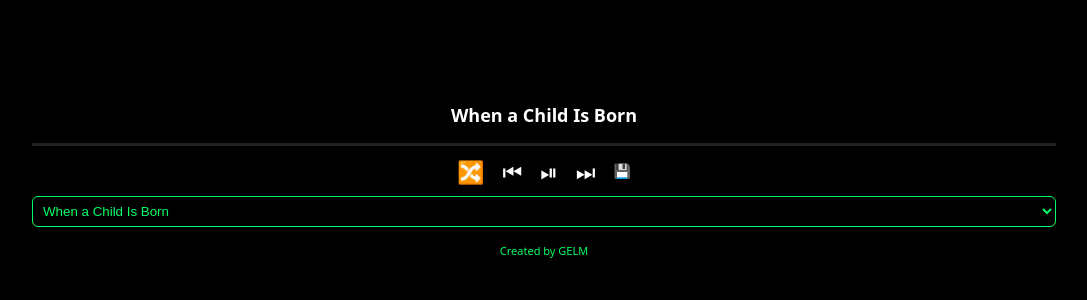
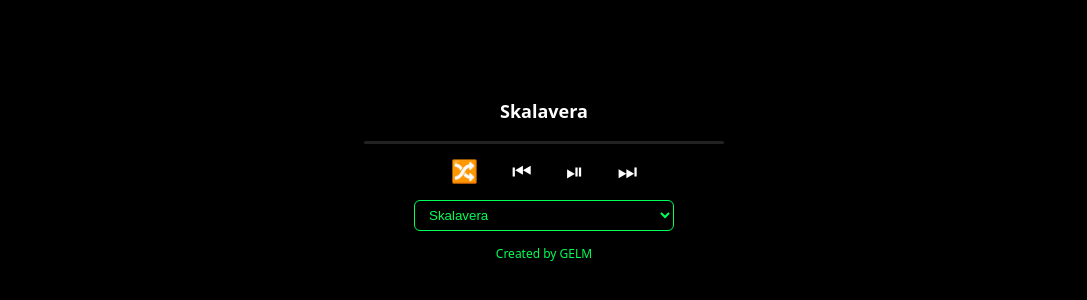
Before and after one commit to gelm2mil/play, a plain HTML site: page index.html in a window 1280 px wide. Shown: the part 220-520 px from the top of the page, without its empty margins (96-1183 px from the left). Drawn offline with Linux system fonts and the light colour scheme.

Commit message:
Update index.html

```diff
--- a/index.html
+++ b/index.html
@@ -2,7 +2,7 @@
 <html lang="es">
 <head>
 <meta charset="utf-8">
-<meta name="viewport" content="width=device-width, initial-scale=1">
+<meta name="viewport" content="width=device-width,initial-scale=1">
 <title>GELM Player</title>
 
 <link rel="manifest" href="manifest.json">
@@ -11,29 +11,28 @@
 <style>
 html,body{
   margin:0;
+  padding:0;
   height:100%;
   background:#000;
   color:#fff;
   font-family:system-ui,-apple-system,Segoe UI,Roboto,Arial;
 }
-
 .app{
   min-height:100vh;
   display:flex;
   flex-direction:column;
   justify-content:center;
   align-items:center;
-  gap:10px;
+  gap:14px;
 }
-
 .title{
   font-size:18px;
   font-weight:600;
-  margin-bottom:6px;
+  margin-bottom:4px;
 }
-
 .progress{
   width:80%;
+  max-width:360px;
   height:3px;
   background:#222;
   border-radius:3px;
@@ -42,176 +41,166 @@ html,body{
 .bar{
   height:100%;
   width:0%;
-  background:#00ff66;
+  background:#00ff55;
 }
-
 .controls{
   display:flex;
-  gap:18px;
+  gap:22px;
   align-items:center;
+}
+.controls button{
+  background:none;
+  border:none;
+  color:#fff;
   font-size:22px;
 }
-
-.controls span{
-  cursor:pointer;
-  user-select:none;
+.controls button.shuffle.active{
+  color:#00ff55;
 }
-
 select{
-  width:80%;
   background:#000;
-  color:#00ff66;
-  border:1px solid #00ff66;
+  color:#00ff55;
+  border:1px solid #00ff55;
   border-radius:6px;
-  padding:6px;
+  padding:6px 10px;
+  width:260px;
 }
-
-.offline{
-  font-size:13px;
-  color:#00ff66;
-  display:none;
-}
-
 .footer{
-  margin-top:6px;
-  font-size:11px;
-  color:#00ff66;
-}
-
-.save{
-  font-size:14px;
-  cursor:pointer;
-  color:#00ff66;
+  font-size:12px;
+  color:#00ff55;
 }
 </style>
 </head>
 
 <body>
 <div class="app">
-
-  <div class="title" id="title">Cargando...</div>
+  <div id="songTitle" class="title">Cargando...</div>
 
   <div class="progress">
-    <div class="bar" id="bar"></div>
+    <div id="bar" class="bar"></div>
   </div>
 
   <div class="controls">
-    <span id="shuffle">🔀</span>
-    <span id="prev">⏮</span>
-    <span id="play">⏯</span>
-    <span id="next">⏭</span>
-    <span id="save" class="save">💾</span>
+    <button class="shuffle" id="shuffleBtn">🔀</button>
+    <button onclick="prevSong()">⏮</button>
+    <button onclick="togglePlay()">⏯</button>
+    <button onclick="nextSong()">⏭</button>
   </div>
 
-  <select id="list"></select>
-  <div class="offline" id="offline">✔ Disponible offline</div>
+  <select id="songSelect"></select>
 
   <div class="footer">Created by GELM</div>
-
-  <audio id="audio"></audio>
 </div>
 
+<audio id="audio" crossorigin="anonymous"></audio>
+
 <script>
-/* PWA */
-if("serviceWorker" in navigator){
-  navigator.serviceWorker.register("sw.js");
-}
-
 const audio = document.getElementById("audio");
-const title = document.getElementById("title");
+const titleEl = document.getElementById("songTitle");
 const bar = document.getElementById("bar");
-const list = document.getElementById("list");
-const offlineTag = document.getElementById("offline");
-
-const playBtn = document.getElementById("play");
-const nextBtn = document.getElementById("next");
-const prevBtn = document.getElementById("prev");
-const shuffleBtn = document.getElementById("shuffle");
-const saveBtn = document.getElementById("save");
+const select = document.getElementById("songSelect");
+const shuffleBtn = document.getElementById("shuffleBtn");
 
 let playlist = [];
-let order = [];
 let index = 0;
 let shuffle = true;
 
-/* Cargar JSON */
-fetch("musica.json").then(r=>r.json()).then(data=>{
-  playlist = data;
-  buildOrder();
-  buildList();
-  playCurrent();
-});
+/* -------- MEDIA SESSION (FIX PANTALLA BLOQUEADA) -------- */
+function updateMediaSession(song){
+  if(!("mediaSession" in navigator)) return;
 
-/* Orden aleatorio */
-function buildOrder(){
-  order = [...playlist.keys()];
-  if(shuffle){
-    order.sort(()=>Math.random()-0.5);
-  }
+  navigator.mediaSession.metadata = new MediaMetadata({
+    title: song.title,
+    artist: "GELM Música Variada",
+    album: "GELM Player",
+    artwork:[
+      {src:"icons/icon-192.png",sizes:"192x192",type:"image/png"},
+      {src:"icons/icon-512.png",sizes:"512x512",type:"image/png"}
+    ]
+  });
+
+  navigator.mediaSession.setActionHandler("play",()=>audio.play());
+  navigator.mediaSession.setActionHandler("pause",()=>audio.pause());
+  navigator.mediaSession.setActionHandler("previoustrack",prevSong);
+  navigator.mediaSession.setActionHandler("nexttrack",nextSong);
 }
 
-/* UI lista */
-function buildList(){
-  list.innerHTML="";
+/* -------- CARGA JSON -------- */
+fetch("musica.json",{cache:"no-store"})
+.then(r=>r.json())
+.then(data=>{
+  playlist = data;
+  select.innerHTML="";
   playlist.forEach((s,i)=>{
     const o=document.createElement("option");
     o.value=i;
     o.textContent=s.title;
-    list.appendChild(o);
+    select.appendChild(o);
   });
-}
 
-/* Reproducir */
-function playCurrent(){
-  const song = playlist[order[index]];
-  audio.src = song.url;
-  audio.play();
-  title.textContent = song.title;
-  list.value = order[index];
-  checkOffline(song.url);
+  const saved = localStorage.getItem("gelm_last");
+  index = saved ? parseInt(saved) : Math.floor(Math.random()*playlist.length);
+  playSong(index,true);
+});
 
-  if("mediaSession" in navigator){
-    navigator.mediaSession.metadata = new MediaMetadata({
-      title: song.title,
-      artist: "GELM"
-    });
+/* -------- PLAY -------- */
+function playSong(i,restore=false){
+  index=i;
+  const song=playlist[i];
+  audio.src=song.url;
+  audio.play().catch(()=>{});
+  titleEl.textContent=song.title;
+  select.value=i;
+  localStorage.setItem("gelm_last",i);
+  updateMediaSession(song);
+
+  if(restore){
+    const t=localStorage.getItem("gelm_time");
+    if(t) audio.currentTime=parseFloat(t);
   }
 }
 
-/* Controles */
-playBtn.onclick = ()=> audio.paused ? audio.play() : audio.pause();
-nextBtn.onclick = ()=>{ index=(index+1)%order.length; playCurrent(); }
-prevBtn.onclick = ()=>{ index=(index-1+order.length)%order.length; playCurrent(); }
-shuffleBtn.onclick = ()=>{ shuffle=!shuffle; buildOrder(); index=0; playCurrent(); }
+function togglePlay(){
+  audio.paused?audio.play():audio.pause();
+}
 
-list.onchange = e=>{
-  index = order.indexOf(+e.target.value);
-  playCurrent();
+function nextSong(){
+  index = shuffle
+    ? Math.floor(Math.random()*playlist.length)
+    : (index+1)%playlist.length;
+  playSong(index);
+}
+
+function prevSong(){
+  index = shuffle
+    ? Math.floor(Math.random()*playlist.length)
+    : (index-1+playlist.length)%playlist.length;
+  playSong(index);
+}
+
+/* -------- SHUFFLE -------- */
+shuffleBtn.onclick=()=>{
+  shuffle=!shuffle;
+  shuffleBtn.classList.toggle("active",shuffle);
 };
 
-/* Progreso */
-audio.ontimeupdate = ()=>{
+/* -------- SELECT -------- */
+select.onchange=e=>{
+  playSong(parseInt(e.target.value));
+};
+
+/* -------- PROGRESO -------- */
+audio.ontimeupdate=()=>{
   if(audio.duration){
-    bar.style.width = (audio.currentTime/audio.duration*100)+"%";
+    bar.style.width=(audio.currentTime/audio.duration*100)+"%";
+    localStorage.setItem("gelm_time",audio.currentTime);
   }
 };
+audio.onended=nextSong;
 
-/* Auto siguiente */
-audio.onended = ()=> nextBtn.onclick();
-
-/* Guardar offline */
-saveBtn.onclick = async ()=>{
-  const url = playlist[order[index]].url;
-  const cache = await caches.open("gelm-cache-v2");
-  await cache.add(url);
-  checkOffline(url);
-  alert("Canción guardada offline 💾");
-};
-
-async function checkOffline(url){
-  const cache = await caches.open("gelm-cache-v2");
-  const res = await cache.match(url);
-  offlineTag.style.display = res ? "block" : "none";
+/* -------- SERVICE WORKER -------- */
+if("serviceWorker" in navigator){
+  navigator.serviceWorker.register("sw.js");
 }
 </script>
 </body>
```
